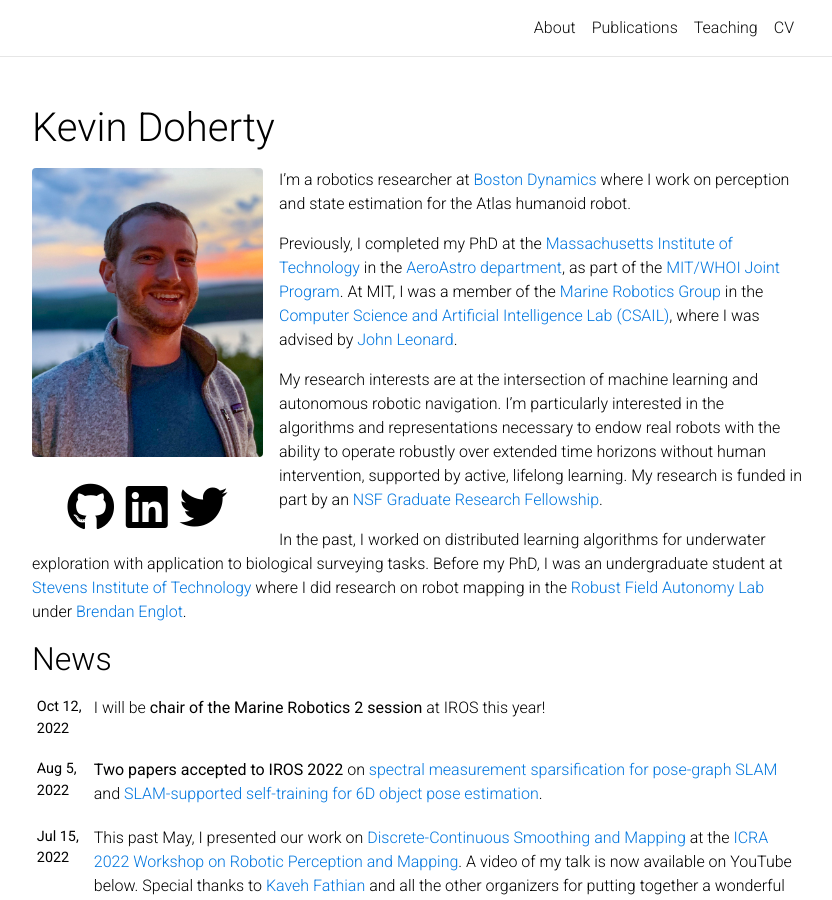
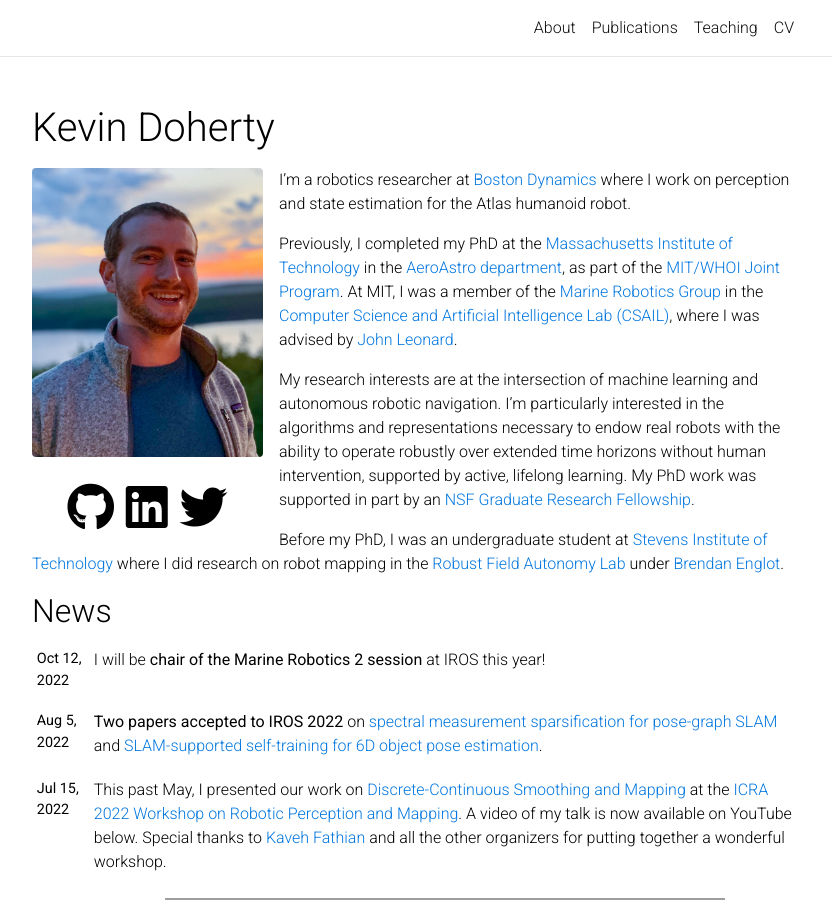
Before and after one commit to keevindoherty/keevindoherty.github.io, a Jekyll site: the page built from _pages/about.md, in a window 1280 px wide and 900 px high. Shown: the whole window, without its empty margins (223-1055 px from the left). Built offline with Jekyll 4.4.1, drawn with Linux system fonts in a browser that asks for light colours; full-size pictures stand in for the smaller copies a plugin makes; comment, search, counter and statistics services are not loaded; a style sheet for code colours, icons or effects is not loaded; grey boxes are pictures that could not be loaded.

Commit message:
More minor cleanup.

```diff
--- a/_pages/about.md
+++ b/_pages/about.md
@@ -26,12 +26,11 @@ href="http://csail.mit.edu/">Computer Science and Artificial Intelligence Lab
 href="https://www.csail.mit.edu/person/john-leonard">John Leonard</a>.
 
 My research interests are at the intersection of machine learning and autonomous robotic
-navigation. I'm particularly interested in the algorithms and representations necessary to endow real robots with the ability to operate robustly over extended time horizons without human intervention, supported by active, lifelong learning. My research is funded in part by an <a
+navigation. I'm particularly interested in the algorithms and representations necessary to endow real robots with the ability to operate robustly over extended time horizons without human intervention, supported by active, lifelong learning. My PhD work was supported in part by an <a
 href="https://www.nsfgrfp.org/">NSF Graduate Research Fellowship</a>.
 
-In the past, I worked on distributed learning algorithms for underwater
-exploration with application to biological surveying tasks. Before my PhD, I was
-an undergraduate student at <a href="http://www.stevens.edu/">Stevens Institute
-of Technology</a> where I did research on robot mapping in the <a
+Before my PhD, I was an undergraduate student at <a
+href="http://www.stevens.edu/">Stevens Institute of Technology</a> where I did
+research on robot mapping in the <a
 href="http://personal.stevens.edu/~benglot/">Robust Field Autonomy Lab</a> under
 <a href="https://web.stevens.edu/facultyprofile/?id=2043">Brendan Englot</a>.
```
